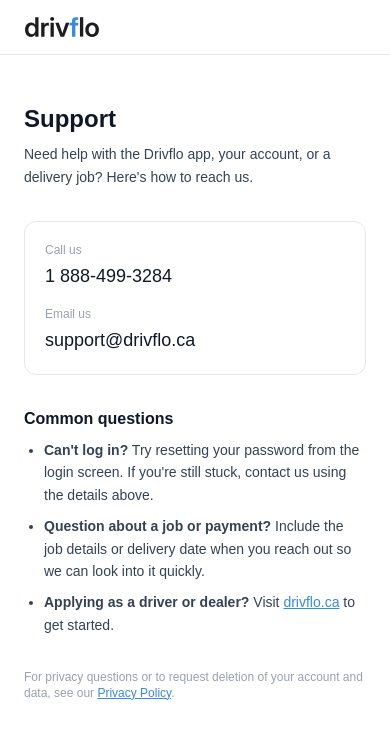
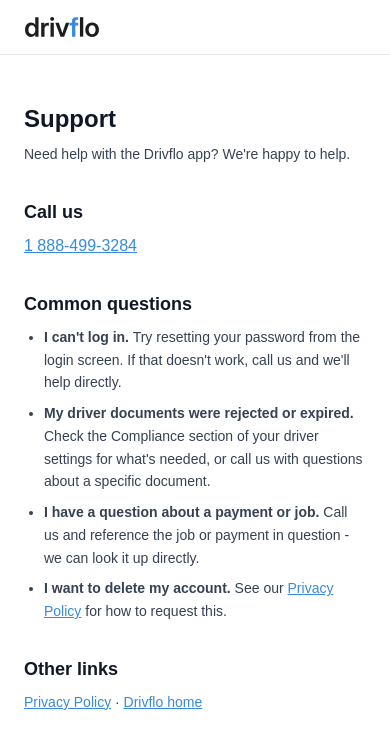
Before and after one commit to dreaveley-byte/drivelink, a Next.js app: page /support in a window 390 px wide. Shown: the top 748 px of the page. Built offline with nearby package versions, Linux system fonts and the light colour scheme.

Commit message:
Add a real support page at drivflo.ca/support - required for the App Store 'Support URL' field. Phone number, common troubleshooting FAQs (login issues, rejected/expired documents, payment questions, account deletion), and links to the privacy policy. Linked from the main landing page footer.

```diff
--- a/src/app/support/page.tsx
+++ b/src/app/support/page.tsx
@@ -15,46 +15,34 @@
       <main className="max-w-2xl mx-auto px-6 py-12 text-sm text-gray-700 leading-relaxed space-y-8">
         <div>
           <h1 className="text-2xl font-semibold text-gray-900 mb-2">Support</h1>
-          <p>Need help with the Drivflo app, your account, or a delivery job? Here's how to reach us.</p>
-        </div>
-
-        <div className="border border-gray-200 rounded-xl p-5 space-y-4">
-          <div>
-            <p className="text-xs text-gray-400 mb-1">Call us</p>
-            <a href="tel:18884993284" className="text-lg font-medium text-gray-900 hover:text-[#378ADD]">
-              1 888-499-3284
-            </a>
-          </div>
-          <div>
-            <p className="text-xs text-gray-400 mb-1">Email us</p>
-            <a href="mailto:support@drivflo.ca" className="text-lg font-medium text-gray-900 hover:text-[#378ADD]">
-              support@drivflo.ca
-            </a>
-          </div>
+          <p>Need help with the Drivflo app? We're happy to help.</p>
         </div>
 
         <div>
-          <h2 className="text-base font-semibold text-gray-900 mb-2">Common questions</h2>
+          <h2 className="text-lg font-semibold text-gray-900 mb-2">Call us</h2>
+          <p>
+            <a href="tel:18884993284" className="text-[#378ADD] underline text-base font-medium">1 888-499-3284</a>
+          </p>
+        </div>
+
+        <div>
+          <h2 className="text-lg font-semibold text-gray-900 mb-2">Common questions</h2>
           <ul className="list-disc pl-5 space-y-2">
-            <li>
-              <strong>Can&apos;t log in?</strong> Try resetting your password from the login screen. If you&apos;re
-              still stuck, contact us using the details above.
-            </li>
-            <li>
-              <strong>Question about a job or payment?</strong> Include the job details or delivery date when you
-              reach out so we can look into it quickly.
-            </li>
-            <li>
-              <strong>Applying as a driver or dealer?</strong> Visit{' '}
-              <a href="https://www.drivflo.ca" className="text-[#378ADD] underline">drivflo.ca</a> to get started.
-            </li>
+            <li><strong>I can't log in.</strong> Try resetting your password from the login screen. If that doesn't work, call us and we'll help directly.</li>
+            <li><strong>My driver documents were rejected or expired.</strong> Check the Compliance section of your driver settings for what's needed, or call us with questions about a specific document.</li>
+            <li><strong>I have a question about a payment or job.</strong> Call us and reference the job or payment in question - we can look it up directly.</li>
+            <li><strong>I want to delete my account.</strong> See our <Link href="/privacy" className="text-[#378ADD] underline">Privacy Policy</Link> for how to request this.</li>
           </ul>
         </div>
 
-        <p className="text-xs text-gray-400">
-          For privacy questions or to request deletion of your account and data, see our{' '}
-          <Link href="/privacy" className="text-[#378ADD] underline">Privacy Policy</Link>.
-        </p>
+        <div>
+          <h2 className="text-lg font-semibold text-gray-900 mb-2">Other links</h2>
+          <p>
+            <Link href="/privacy" className="text-[#378ADD] underline">Privacy Policy</Link>
+            {' · '}
+            <Link href="/" className="text-[#378ADD] underline">Drivflo home</Link>
+          </p>
+        </div>
       </main>
     </div>
   )
```
